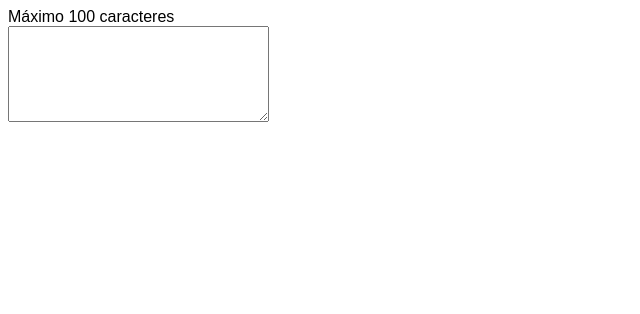
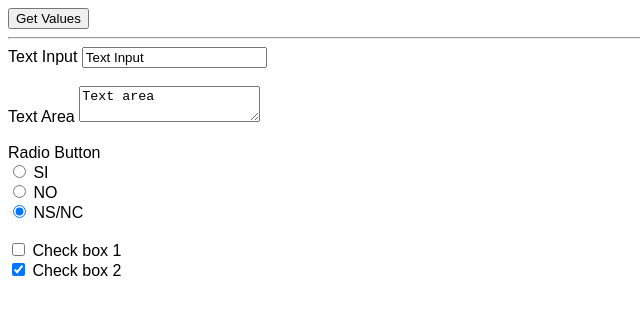
Before and after one commit to AniMasterOnline/Web-9-M9UF3Grup3, a plain HTML site: page public_html/JavaScript/index.html in a window 1280 px wide. Shown: the whole page, without its empty margins (0-640 px from the left). Drawn offline with Linux system fonts and the light colour scheme.

Commit message:
Javascript

```diff
--- a/public_html/JavaScript/index.html
+++ b/public_html/JavaScript/index.html
@@ -6,48 +6,47 @@
         </style>
 
         <script type="text/javascript">
-        function limita(elEvento, maximoCaracteres) {
-          var elemento = document.getElementById("texto");
+            var valor = "";
+            function getvalues(){
+                valor = document.getElementById("texto").value +" \n";
+                valor = valor + document.getElementById("parrafo").value +" \n";
 
-          // Obtener la tecla pulsada
-          var evento = elEvento || window.event;
-          var codigoCaracter = evento.charCode || evento.keyCode;
-          // Permitir utilizar las teclas con flecha horizontal
-          if(codigoCaracter == 37 || codigoCaracter == 39) {
-            return true;
-          }
+                var elementos = document.getElementsByName("pregunta");
+                for(var i=0; i<elementos.length; i++) {
+                  valor = valor +" Elemento: " + elementos[i].value + "\n Seleccionado: " + elementos[i].checked +" \n";
+                }
+                var elemento = document.getElementById("condiciones");
+                valor = valor +" Elemento: " + elemento.value + "\n Seleccionado: " + elemento.checked +" \n");
 
-          // Permitir borrar con la tecla Backspace y con la tecla Supr.
-          if(codigoCaracter == 8 || codigoCaracter == 46) {
-            return true;
-          }
-          else if(elemento.value.length >= maximoCaracteres ) {
-            return false;
-          }
-          else {
-            return true;
-          }
-        }
+                elemento = document.getElementById("privacidad");
+                valor = valor +" Elemento: " + elemento.value + "\n Seleccionado: " + elemento.checked +" \n";
 
-        function actualizaInfo(maximoCaracteres) {
-          var elemento = document.getElementById("texto");
-          var info = document.getElementById("info");
 
-          if(elemento.value.length >= maximoCaracteres ) {
-            info.innerHTML = "Máximo "+maximoCaracteres+" caracteres";
-          }
-          else {
-            info.innerHTML = "Puedes escribir hasta "+(maximoCaracteres-elemento.value.length)+" caracteres adicionales";
-          }
-        }
+                alert(valor);
+            }
+
+
+
 
         </script>
     </head>
 
     <body>
+        <button onclick="getvalues()">Get Values</button>
+        <hr>
+        <form name="formulario">
+            <label>Text Input <input type="text" id="texto" value="Text Input" /> </label> <br> <br>
+            <label>Text Area  <textarea id="parrafo" >Text area</textarea> </label> <br> <br>
+            <label>Radio Button <br>
+                <input type="radio" value="si" name="pregunta" id="pregunta_si"/> SI <br>
+                <input type="radio" value="no" name="pregunta" id="pregunta_no"/> NO <br>
+                <input type="radio" value="nsnc" name="pregunta" id="pregunta_nsnc" checked/> NS/NC
+            </label> <br> <br>
+            <input type="checkbox" value="check box 1" name="condiciones" id="condiciones"/> Check box 1 <br>
+            <input type="checkbox" value="check box 2" name="privacidad" id="privacidad" checked/> Check box 2
 
-        <div id="info">Máximo 100 caracteres</div>
-        <textarea id="texto" onkeypress="return limita(event, 100);" onkeyup="actualizaInfo(100)" rows="6" cols="30"></textarea>
+        </form>
+
 
     </body>
 </html>
```
